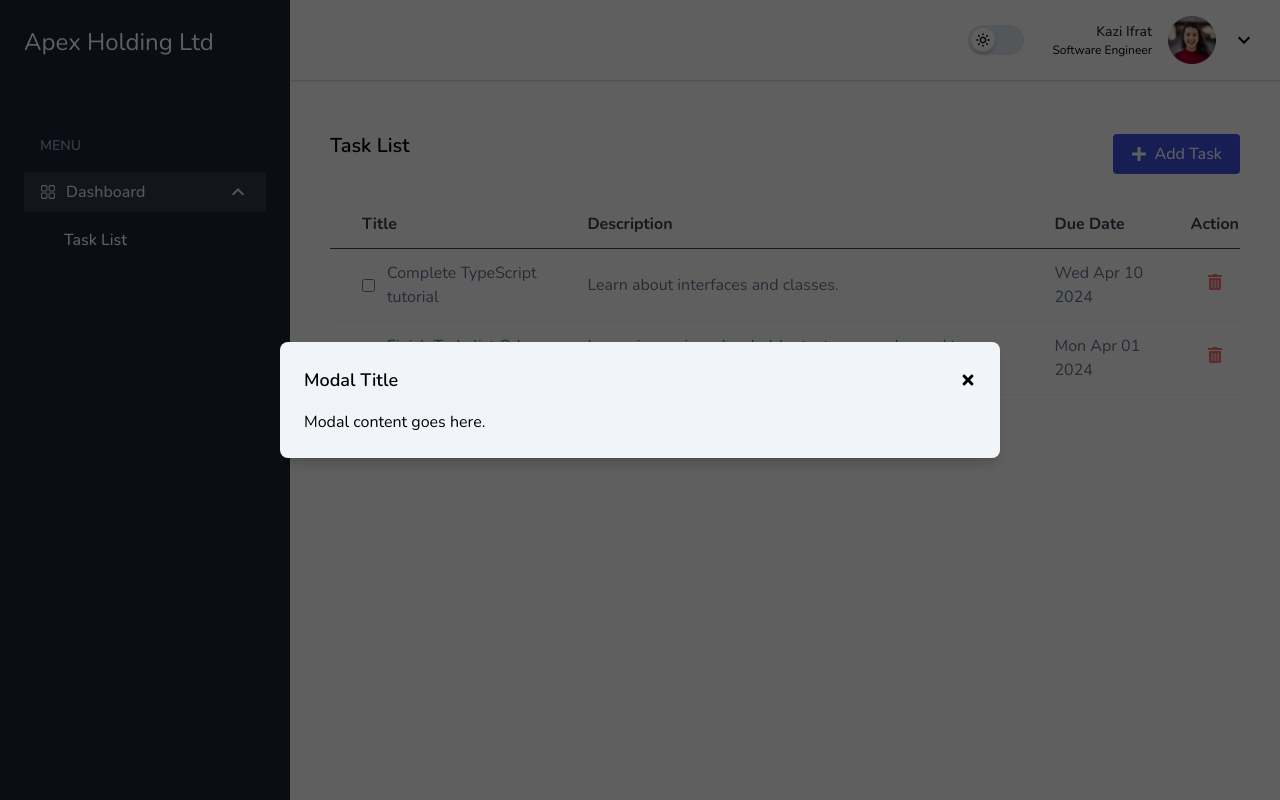
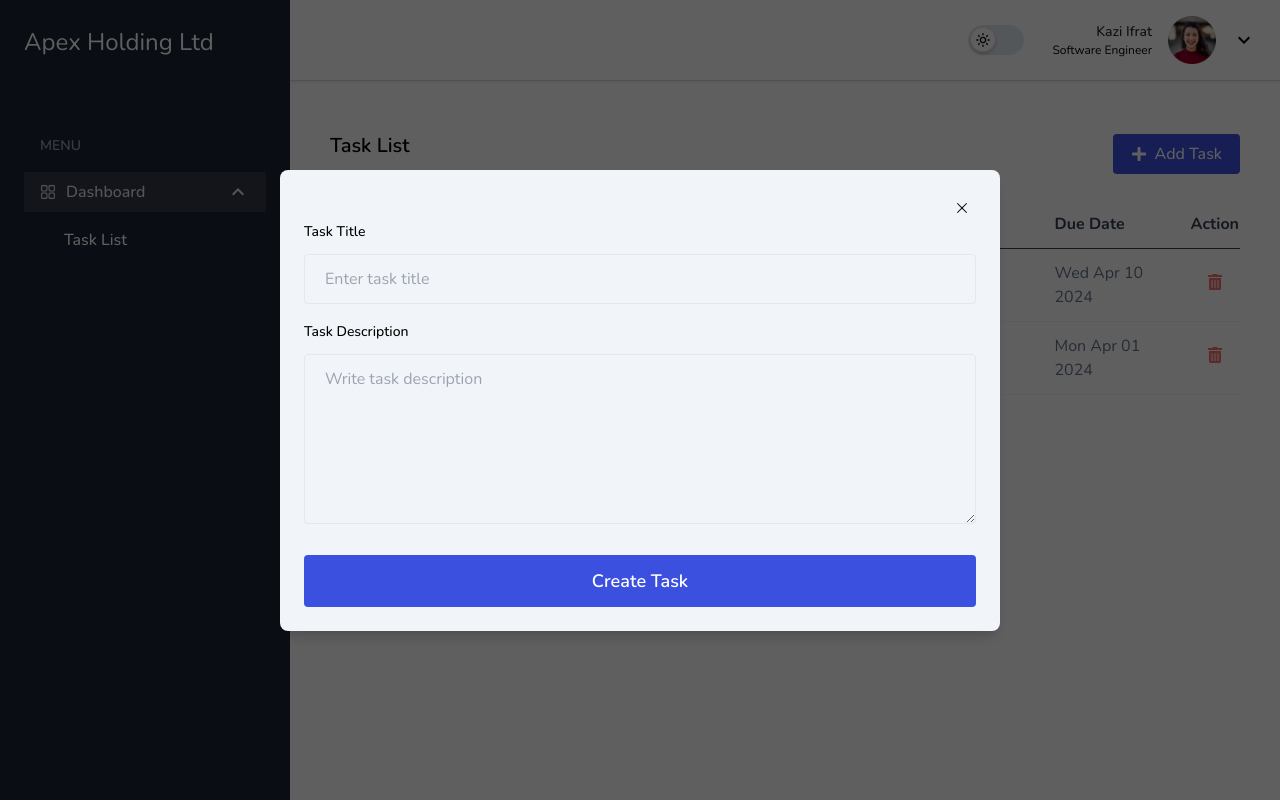
Before and after one commit to Ifratbinte/task-manage, a Next.js app: page / in a window 1280 px wide. Both pictures are taken after a click on the button "Add Task". Built offline with nearby package versions, Linux system fonts and the light colour scheme.

Commit message:
feat[forms] : Create form element components and use it for task create panel

```diff
--- /dev/null
+++ b/src/components/Dashboard/TaskForm.tsx
@@ -0,0 +1,22 @@
+import React from 'react'
+import FormInput from '../common/FormElement/formInput'
+import FormTextarea from '../common/FormElement/formTextarea'
+
+const TaskForm = () => {
+  return (
+    <form action="#">
+        <div className="mb-4.5">
+           <FormInput label='Task Title' placeholder='Enter task title' type='text'/>
+        </div>
+        <div className="mb-6">
+           <FormTextarea label='Task Description' placeholder='Write task description' row={6}/>
+        </div>
+
+        <button className="flex w-full justify-center rounded bg-primary p-3 text-white text-lg font-semibold hover:bg-opacity-90">
+            Create Task
+        </button>
+    </form>
+  )
+}
+
+export default TaskForm
--- /dev/null
+++ b/src/components/common/FormElement/formInput.tsx
@@ -0,0 +1,24 @@
+import React from 'react'
+
+interface FormInputProps{
+    label: string
+    type: string
+    placeholder: string
+}
+
+const FormInput:React.FC<FormInputProps> = ({label, type, placeholder}) => {
+  return (
+    <>
+        <label className="mb-3 block text-sm font-medium text-black dark:text-white">
+            {label}
+        </label>
+        <input
+            type={type}
+            placeholder={placeholder}
+            className="w-full rounded border-[1.5px] border-stroke bg-transparent px-5 py-3 text-black outline-none transition focus:border-primary active:border-primary disabled:cursor-default disabled:bg-whiter dark:border-form-strokeDark dark:bg-form-input dark:text-white dark:focus:border-primary"
+        />
+    </>
+  )
+}
+
+export default FormInput
--- /dev/null
+++ b/src/components/common/FormElement/formTextarea.tsx
@@ -0,0 +1,25 @@
+import React from 'react'
+
+interface FormTextareaProps{
+    label: string
+    row: any
+    placeholder: string
+}
+
+const FormTextarea:React.FC<FormTextareaProps> = ({label,row,placeholder}) => {
+  return (
+    <>
+        <label className="mb-3 block text-sm font-medium text-black dark:text-white">
+            {label}
+        </label>
+        <textarea
+            rows={row}
+            placeholder={placeholder}
+            className="w-full rounded border-[1.5px] border-stroke bg-transparent px-5 py-3 text-black outline-none transition focus:border-primary active:border-primary disabled:cursor-default disabled:bg-whiter dark:border-form-strokedark dark:bg-form-input dark:text-white dark:focus:border-primary"
+            >
+        </textarea>
+    </>
+  )
+}
+
+export default FormTextarea
--- a/src/components/common/Modal/index.tsx
+++ b/src/components/common/Modal/index.tsx
@@ -1,5 +1,6 @@
+import TaskForm from "@/components/Dashboard/TaskForm";
 import React, { useEffect, useRef, useState } from "react";
-import { FaTimes } from "react-icons/fa";
+import { LiaTimesSolid } from "react-icons/lia";
 
 interface ModalProps {
     isOpen: boolean;
@@ -39,16 +40,15 @@ interface ModalProps {
         {/* Modal content */}
         <div className="modal-body">
           <div className="p-6 bg-slate-100 rounded-lg shadow-lg">
-            <div className="flex items-center justify-between mb-4">
-              <h1 className="text-lg font-semibold">Modal Title</h1>
+            <div className="flex items-center justify-end">
               <button
                 onClick={onClose}
                 className="text-gray-500 hover:text-gray-700 focus:outline-none"
               >
-               <FaTimes/>
+                <LiaTimesSolid className="h-7 w-7 p-1.5 rounded-full hover:bg-slate-200"/>
               </button>
             </div>
-            <p>Modal content goes here.</p>
+            <TaskForm/>
           </div>
         </div>
       </div>
```
